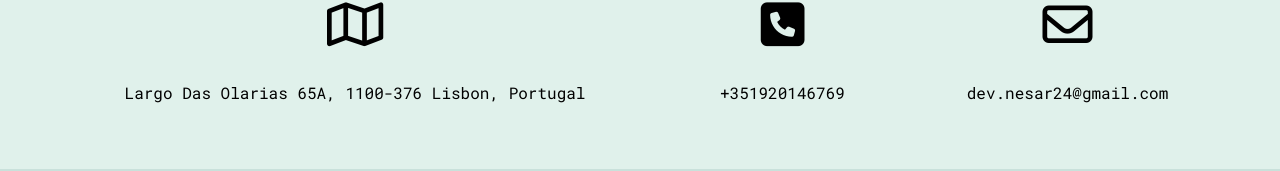
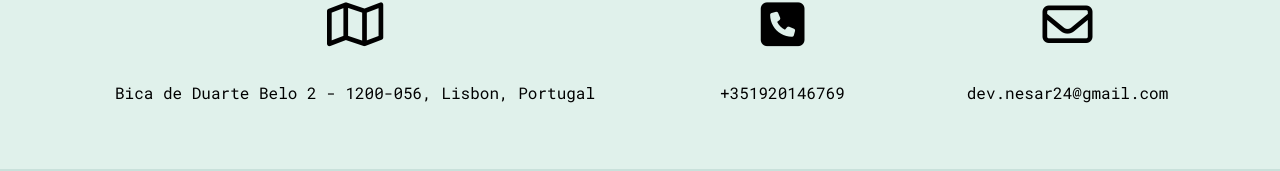
Before and after one commit to nesar-ahmed/nesar-ahmed.github.io, a plain HTML site: page index.html in a window 1280 px wide. Shown: the part 3284-3455 px from the top of the page. Drawn offline with nearby package versions, Linux system fonts and the light colour scheme.

Commit message:
Update index.html
modify address

```diff
--- a/index.html
+++ b/index.html
@@ -310,7 +310,7 @@
                 <div class="row text-center">
                     <div class="col-lg-6 col-md-6">
                         <h1 class="pb-4"> <i class="fa fa-map-o fa-lg" aria-hidden="true"></i> </h1>
-                        <p> Largo Das Olarias 65A, 1100-376 Lisbon, Portugal </p>
+                        <p> Bica de Duarte Belo 2 - 1200-056, Lisbon, Portugal </p>
                     </div>
                     <div class="col-lg-3 col-md-3">
                         <h1 class="pb-4"> <i class="fa fa-phone-square fa-lg" aria-hidden="true"></i> </h1>
```
